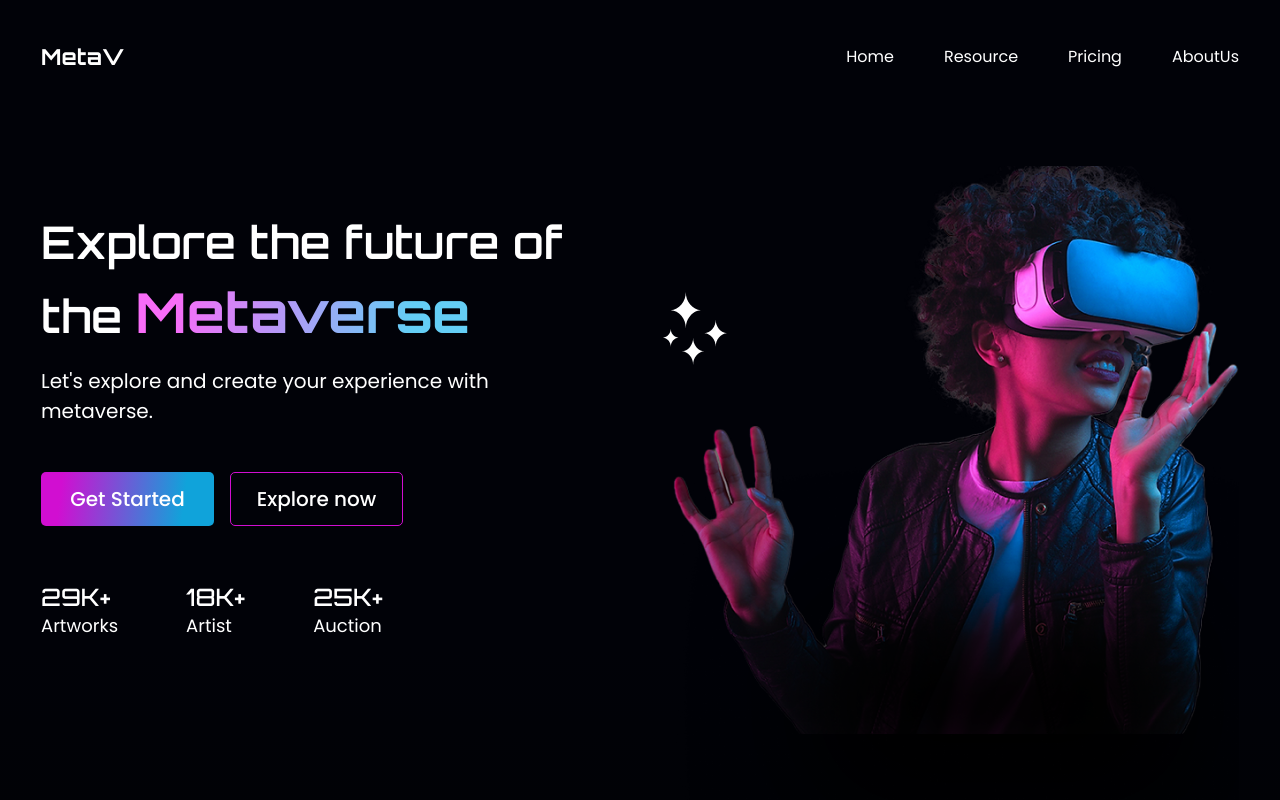
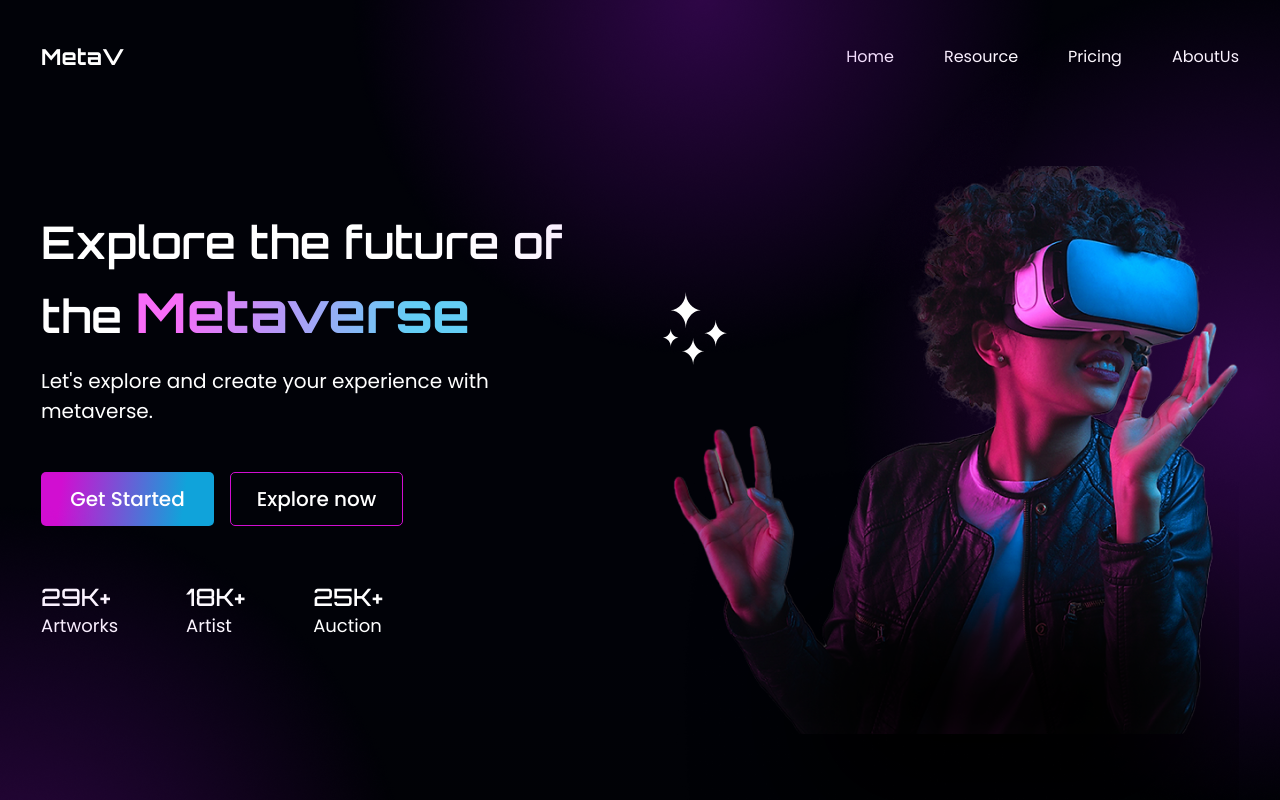
Before and after one commit to granddizzy/WebLayout2, a plain HTML site: page index.html in a window 1280 px wide. Shown: the top 800 px of the page. Drawn offline with Linux system fonts and the light colour scheme.

Commit message:
add ellipses

```diff
--- a/css/style.css
+++ b/css/style.css
@@ -15,6 +15,52 @@ body {
     color: #000;
     scroll-behavior: smooth;
     background: var(--1);
+    position: relative;
+}
+
+.ellipse8 {
+    background-image: url("../img/Ellipse8.png");
+    position: absolute;
+    top: 0;
+    left: 260px;
+    width: 886px;
+    height: 445px;
+}
+
+.ellipse7 {
+    background-image: url("../img/Ellipse7.png");
+    position: absolute;
+    top: 0;
+    right: 0;
+    width: 547px;
+    height: 915px;
+}
+
+.ellipse9 {
+    background-image: url("../img/Ellipse9.png");
+    position: absolute;
+    top: 1050px;
+    right: 0;
+    width: 377px;
+    height: 1046px;
+}
+
+.ellipse10 {
+    background-image: url("../img/Ellipse10.png");
+    position: absolute;
+    top: 2200px;
+    left: 0;
+    width: 523px;
+    height: 1057px;
+}
+
+.ellipse6 {
+    background-image: url("../img/Ellipse6.png");
+    position: absolute;
+    top: 400px;
+    left: 0;
+    width: 522px;
+    height: 1057px;
 }
 
 img {
--- a/index.html
+++ b/index.html
@@ -15,6 +15,11 @@
     <title>MetaV</title>
 </head>
 <body>
+<div class="ellipse8"></div>
+<div class="ellipse7"></div>
+<div class="ellipse6"></div>
+<div class="ellipse9"></div>
+<div class="ellipse10"></div>
 <header>
     <div class="navigation">
         <div class="container">
```
Also changed, not shown: img/Ellipse10.png (added), img/Ellipse6.png (added), img/Ellipse7.png (added), img/Ellipse8.png (added), img/Ellipse9.png (added).
